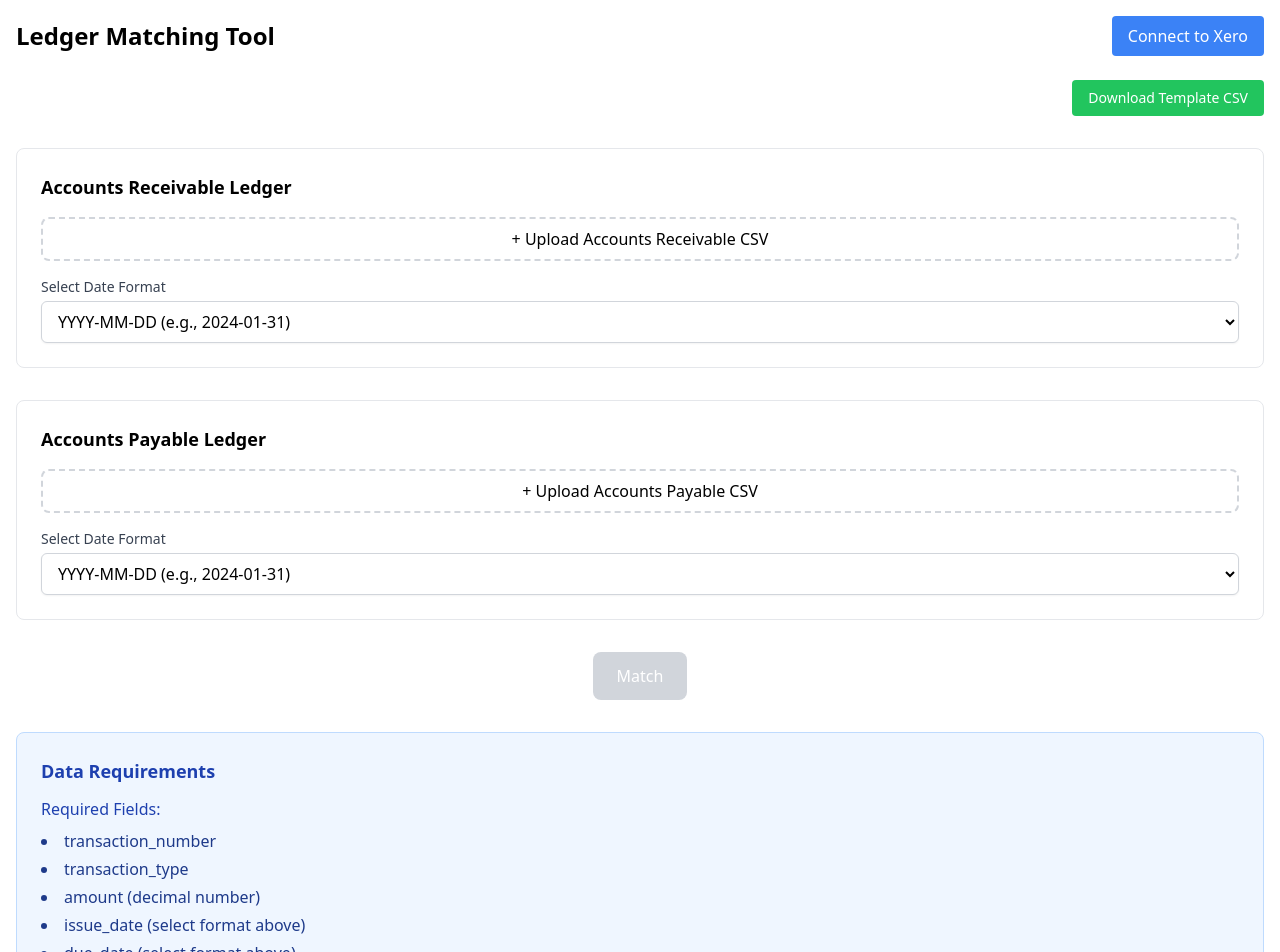
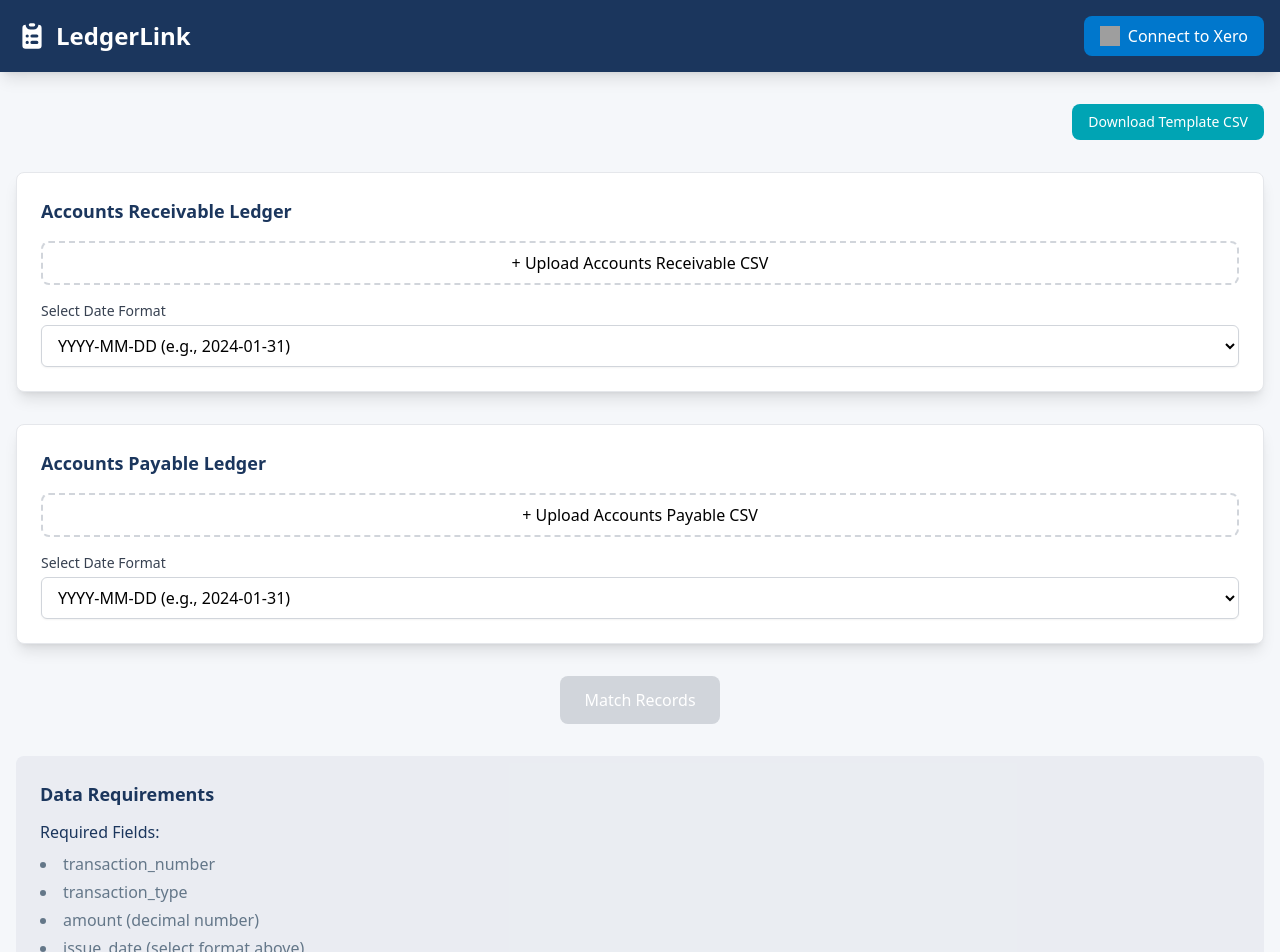
Before and after one commit to TomWall1/Ledger-Match, a React (Create React App) app in the folder frontend/: page / in a window 1280 px wide. Shown: the top 952 px of the page. Built offline with nearby package versions, Linux system fonts and the light colour scheme; grey boxes are pictures that could not be loaded.

Commit message:
Update App.js with new branding and color scheme

```diff
--- a/frontend/src/App.js
+++ b/frontend/src/App.js
@@ -1,5 +1,5 @@
 import React, { useState, useEffect } from 'react';
-import { BrowserRouter as Router, Routes, Route, useLocation, Navigate } from 'react-router-dom';
+import { BrowserRouter as Router, Routes, Route, useLocation } from 'react-router-dom';
 import MatchingResults from './components/MatchingResults.jsx';
 import DateFormatSelect from './components/DateFormatSelect.jsx';
 import XeroAuth from './components/XeroAuth.js';
@@ -162,39 +162,52 @@ function MainApp() {
   };
 
   return (
-    <div className="container mx-auto p-4">
-      {currentScreen === 'upload' ? (
-        <>
-          <div className="flex justify-between items-center mb-6">
-            <h1 className="text-2xl font-bold">Ledger Matching Tool</h1>
+    <div className="min-h-screen bg-secondary-white">
+      <nav className="bg-primary-navy text-white py-4 mb-8 shadow-lg">
+        <div className="container mx-auto px-4 flex justify-between items-center">
+          <h1 className="text-2xl font-bold flex items-center">
+            <svg xmlns="http://www.w3.org/2000/svg" className="h-8 w-8 mr-2" viewBox="0 0 20 20" fill="currentColor">
+              <path d="M9 2a1 1 0 000 2h2a1 1 0 100-2H9z" />
+              <path fillRule="evenodd" d="M4 5a2 2 0 012-2 3 3 0 003 3h2a3 3 0 003-3 2 2 0 012 2v11a2 2 0 01-2 2H6a2 2 0 01-2-2V5zm3 4a1 1 0 000 2h.01a1 1 0 100-2H7zm3 0a1 1 0 000 2h3a1 1 0 100-2h-3zm-3 4a1 1 0 100 2h.01a1 1 0 100-2H7zm3 0a1 1 0 100 2h3a1 1 0 100-2h-3z" clipRule="evenodd" />
+            </svg>
+            LedgerLink
+          </h1>
           {!isAuthenticated && (
             <a
               href="/auth/xero"
-                className="px-4 py-2 bg-blue-500 text-white rounded hover:bg-blue-600"
+              className="flex items-center px-4 py-2 bg-accent-blue text-white rounded-lg hover:bg-blue-700 transition-colors"
             >
+              <img
+                src="https://encrypted-tbn0.gstatic.com/images?q=tbn:ANd9GcRK9TSFH5YNbmgR7PIcX8mG-sB-iBOLPTwfGe_iVjw&s"
+                alt="Xero logo"
+                className="w-5 h-5 mr-2"
+              />
               Connect to Xero
             </a>
           )}
         </div>
+      </nav>
 
+      <div className="container mx-auto px-4">
+        {currentScreen === 'upload' ? (
+          <div className="space-y-8">
             {error && (
-            <div className="mb-4 p-4 bg-red-100 border border-red-400 text-red-700 rounded">
+              <div className="mb-4 p-4 bg-red-100 border border-red-400 text-red-700 rounded-lg">
                 {error}
               </div>
             )}
 
-          <div className="space-y-8">
             <div className="flex justify-end">
               <button
                 onClick={handleTemplateDownload}
-                className="px-4 py-2 text-sm bg-green-500 text-white rounded hover:bg-green-600"
+                className="px-4 py-2 text-sm bg-primary-teal text-white rounded-lg hover:bg-teal-600 transition-colors"
               >
                 Download Template CSV
               </button>
             </div>
 
-            <div className="border rounded-lg p-6 bg-white">
-              <h2 className="text-lg font-semibold mb-4">Accounts Receivable Ledger</h2>
+            <div className="bg-white rounded-lg shadow-lg p-6 border border-gray-200">
+              <h2 className="text-lg font-semibold mb-4 text-primary-navy">Accounts Receivable Ledger</h2>
               <ARSourceSelector
                 onFileSelected={(data) => handleFileUpload('company1', data)}
                 onDateFormatChange={(format) => handleDateFormatChange('company1', format)}
@@ -204,15 +217,15 @@ function MainApp() {
               />
             </div>
 
-            <div className="border rounded-lg p-6 bg-white">
-              <h2 className="text-lg font-semibold mb-4">Accounts Payable Ledger</h2>
+            <div className="bg-white rounded-lg shadow-lg p-6 border border-gray-200">
+              <h2 className="text-lg font-semibold mb-4 text-primary-navy">Accounts Payable Ledger</h2>
               <FileUpload
                 onFileSelected={(file) => handleFileUpload('company2', { type: 'csv', file })}
                 accept=".csv"
                 label="Upload Accounts Payable CSV"
               />
               {files.company2?.type === 'csv' && files.company2.file && (
-                <p className="mt-2 text-sm text-green-600">
+                <p className="mt-2 text-sm text-accent-green">
                   ✓ {files.company2.file.name} uploaded
                 </p>
               )}
@@ -227,23 +240,30 @@ function MainApp() {
               <button
                 onClick={handleProcessFiles}
                 disabled={!files.company1 || !files.company2 || isLoading}
-                className={`px-6 py-3 rounded-lg font-medium text-white
+                className={`px-6 py-3 rounded-lg font-medium text-white transition-colors
                   ${files.company1 && files.company2 && !isLoading
-                    ? 'bg-blue-500 hover:bg-blue-600'
+                    ? 'bg-primary-teal hover:bg-teal-600'
                     : 'bg-gray-300 cursor-not-allowed'}`}
               >
-                {isLoading ? 'Processing...' : 'Match'}
+                {isLoading ? (
+                  <span className="flex items-center">
+                    <svg className="animate-spin -ml-1 mr-3 h-5 w-5" xmlns="http://www.w3.org/2000/svg" fill="none" viewBox="0 0 24 24">
+                      <circle className="opacity-25" cx="12" cy="12" r="10" stroke="currentColor" strokeWidth="4" />
+                      <path className="opacity-75" fill="currentColor" d="M4 12a8 8 0 018-8V0C5.373 0 0 5.373 0 12h4zm2 5.291A7.962 7.962 0 014 12H0c0 3.042 1.135 5.824 3 7.938l3-2.647z" />
+                    </svg>
+                    Processing...
+                  </span>
+                ) : 'Match Records'}
               </button>
             </div>
 
-            <div className="mt-12">
-              <div className="bg-blue-50 border border-blue-200 rounded-lg p-6">
-                <h2 className="text-lg font-semibold mb-3 text-blue-800">
+            <div className="bg-primary-navy bg-opacity-5 rounded-lg p-6">
+              <h2 className="text-lg font-semibold mb-3 text-primary-navy">
                 Data Requirements
               </h2>
               <div>
-                  <h3 className="font-medium text-blue-800 mb-2">Required Fields:</h3>
-                  <ul className="list-disc list-inside space-y-1 text-blue-900">
+                <h3 className="font-medium text-primary-navy mb-2">Required Fields:</h3>
+                <ul className="list-disc list-inside space-y-1 text-secondary-gray">
                   <li>transaction_number</li>
                   <li>transaction_type</li>
                   <li>amount (decimal number)</li>
@@ -255,18 +275,16 @@ function MainApp() {
               </div>
             </div>
           </div>
-          </div>
-        </>
         ) : (
           <>
             <div className="flex justify-between items-center mb-6">
-            <h1 className="text-2xl font-bold">Ledger Matching Results</h1>
+              <h1 className="text-2xl font-bold text-primary-navy">Matching Results</h1>
               <button
                 onClick={() => {
                   setCurrentScreen('upload');
                   setFiles({ company1: null, company2: null });
                 }}
-              className="px-4 py-2 bg-blue-500 text-white rounded hover:bg-blue-600"
+                className="px-4 py-2 bg-primary-teal text-white rounded-lg hover:bg-teal-600 transition-colors"
               >
                 Back to Import
               </button>
@@ -274,6 +292,7 @@ function MainApp() {
             <MatchingResults matchResults={matches} />
           </>
         )}
+      </div>
     </div>
   );
 }
```
Lines whose indentation alone changed are shown as unchanged.
